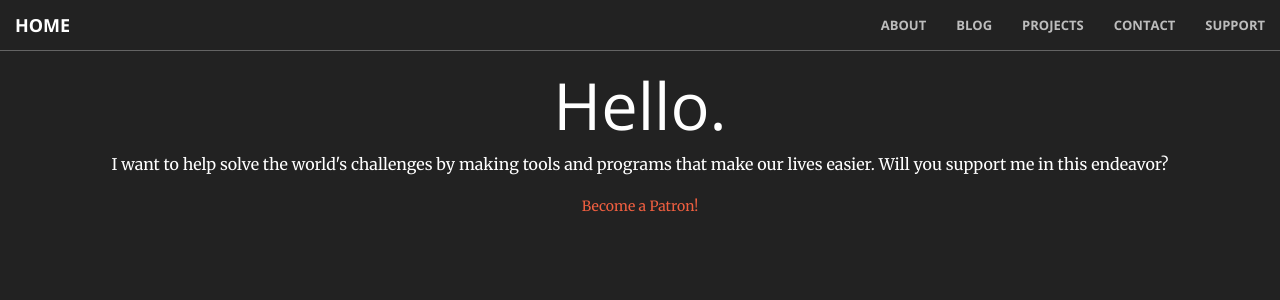
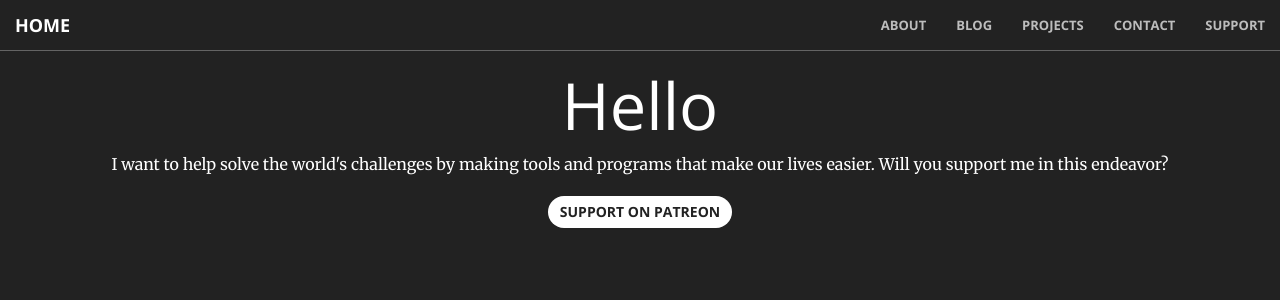
Before and after one commit to mshafer1/website, a Jekyll site: the page built from support/index.html, in a window 1280 px wide. Shown: the top 300 px of the page. Built offline with Jekyll 4.4.1, drawn with Linux system fonts in a browser that asks for light colours; comment, search, counter and statistics services are not loaded.

Commit message:
fixing support page

```diff
--- a/support/index.html
+++ b/support/index.html
@@ -7,11 +7,11 @@ title: Support
 <div style="height: 50px;"><!--padding-->&nbsp;</div>
 
 <div class="bg-dark">
-    <h1 class="center">Hello.</h1>
+    <h1 class="center">Hello</h1>
     <p class="center">
         I want to help solve the world's challenges by making tools and programs that make our lives easier. Will you support me in this endeavor?
     </p>
     <div class="center">
-            <a href="https://www.patreon.com/bePatron?u=14983863" data-patreon-widget-type="become-patron-button">Become a Patron!</a><script async src="https://c6.patreon.com/becomePatronButton.bundle.js"></script>
+            <a href="https://www.patreon.com/bePatron?u=14983863" class="btn btn-default btn-l">Support on Patreon</a>
     </div>
 </div>
```
